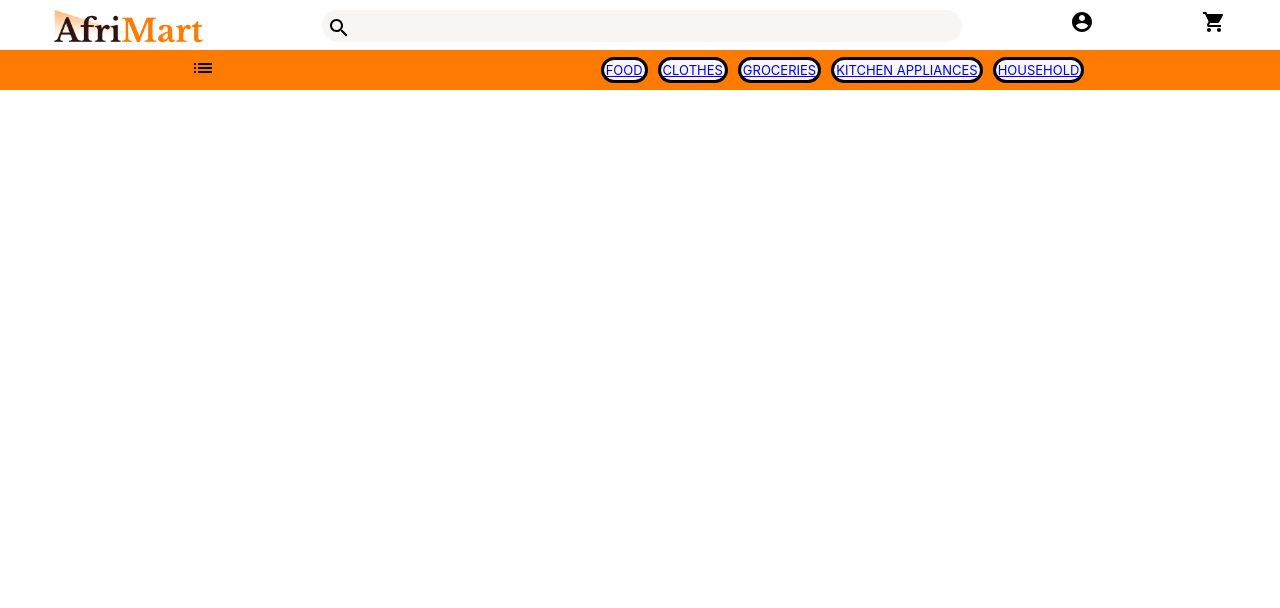
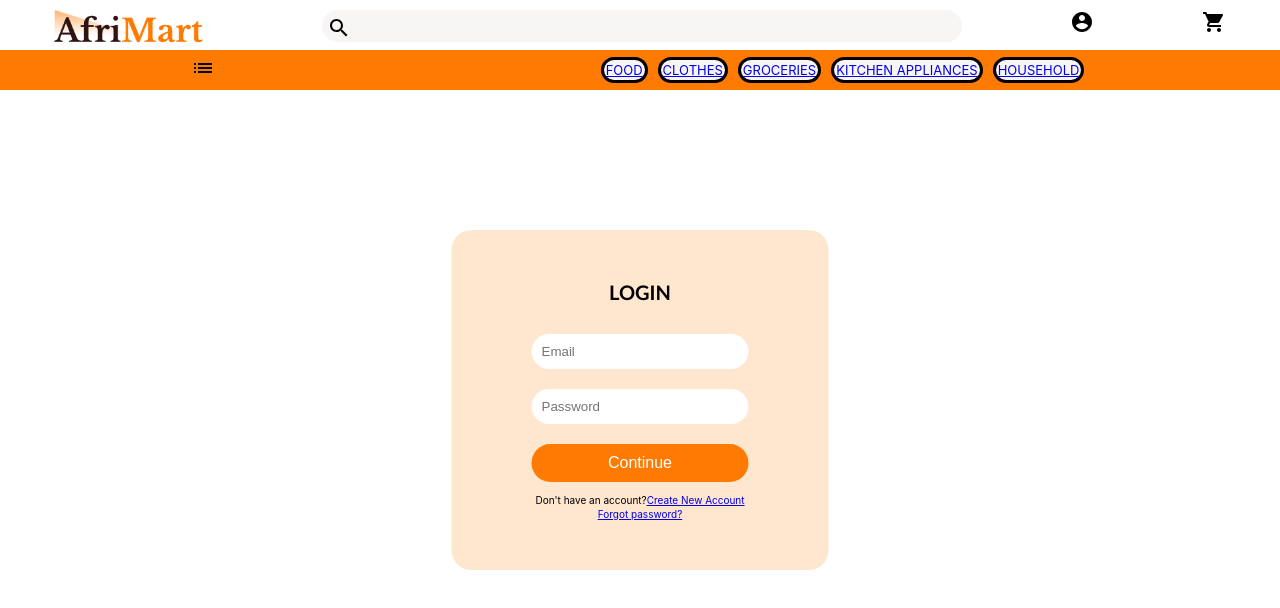
Before and after one commit to Afri-Mart/Frontend, a React (Create React App) app: page / in a window 1280 px wide. Shown: the top 608 px of the page. Built offline with nearby package versions, Linux system fonts and the light colour scheme.

Commit message:
added css login

```diff
--- a/public/index.html
+++ b/public/index.html
@@ -3,6 +3,8 @@
   <head>
     <meta charset="utf-8" />
     <link rel="icon" href="%PUBLIC_URL%/favicon.ico" />
+    <link href="https://fonts.googleapis.com/icon?family=Material+Icons"
+      rel="stylesheet">
     <meta name="viewport" content="width=device-width, initial-scale=1" />
     <meta name="theme-color" content="#000000" />
     <meta
--- a/src/App.js
+++ b/src/App.js
@@ -8,13 +8,10 @@ function App () {
 
     return (
       <BrowserRouter>
-        <div>
-
           {/*<SearchIcon />*/}
           <Header />
           <NavBar/>
-          {/* <LoginForm/> */}
-        </div>
+          <LoginForm/>
       </BrowserRouter>
     )
 
--- a/src/components/Header/header.css
+++ b/src/components/Header/header.css
@@ -29,7 +29,7 @@
     top: 20%;
     left: 5px;
 }
-input{
+.search-input{
     width: 90%;
     height: 80%;
     background: none;
@@ -54,7 +54,7 @@ input{
     font-size: small;
 }
 
-.nav-item{
+.nav-item {
     border-style: solid;
     border-radius: 20px;
     margin: 5px;
--- a/src/components/Header/searchBar.js
+++ b/src/components/Header/searchBar.js
@@ -11,6 +11,7 @@ function SearchBar() {
         <SearchIcon className='search-icon'/>
         <label className='input-field' htmlFor='search'>
         <input
+            className='search-input'
             type='search'
             name='search'
             value={query}
--- a/src/components/Login/login.js
+++ b/src/components/Login/login.js
@@ -1,5 +1,6 @@
 import React, { useState } from 'react'
 import LoginForm from './loginForm'
+import './loginForm.css'
 
 function Login() {
 
@@ -29,9 +30,9 @@ function Login() {
     }
 
   return (
-    <div>
+    <div className='welcome-container'>
         {(user.email !== '') ?
-            <div>
+            <div className=''>
                 <h2>WELCOME {user.email}</h2>
                 <button onClick = {logOut}>LOGOUT</button>
             </div>
--- a/src/components/Login/loginForm.css
+++ b/src/components/Login/loginForm.css
@@ -1,83 +1,66 @@
-/*{
-
+*{
+    margin: 0;
+    padding: 0;
     box-sizing: border-box;
-    font-family: montserrat, sans-serif;
 }
 
-/* Rectangle 3 */
+.form-container{
+    background-color: #FFE6CE;
+    position: fixed;
+    top: 50%;
+    left: 50%;
+    transform: translate(-50%, -50%);
+    padding: 50px 80px;
+    border-radius: 20px;
+}
 
-/*.form {
-    position: absolute;
-    width: 969px;
-    height: 594px;
-    left: 271px;
-    top: 231px;
+.form-group{
+    width: 100%;
+    font-size: 10px;
+    display: flex;
+    flex-direction: column;
+    align-items: center;
+}
+.form-group h3{
+    text-align: center;
+    margin-bottom: 20px;
+    font-size: 20px;
+    font-weight: 600;
+    font-family:'Trebuchet MS', 'Lucida Sans Unicode', 'Lucida Grande', 'Lucida Sans', Arial, sans-serif;
+}
 
-    background: rgba(255, 122, 0, 0.1);
-    box-shadow: 0px 4px 4px rgba(0, 0, 0, 0.25);
-}
-*/
-/*
-h3{
-
-    position: absolute;
-    width: 189px;
-    height: 54px;
-    left: 669px;
-    top: 292px;
-
-    font-family: 'Roboto';
-    font-style: normal;
-    font-weight: 400;
-    font-size: 48px;
-    line-height: 56px;
-
-    color: #000000;
-}
-.form-inner {
-
-    position: absolute;
-    width: 484px;
-    height: 50px;
-    left: 513px;
-    top: 411px;
-
-    background: #FFFFFF;
-    border-radius: 30px;
-
-
-}
-.submit-btn {
-
-    position: absolute;
-    width: 484px;
-    height: 50px;
-    left: 513px;
-    top: 650px;
-
-    background: #FF7A00;
+.form-inner{
+    width: 100%;
+    margin: 10px;
+    background-color: #FFFFFF;
     border-radius: 30px;
 }
 
-
-input, button {
+.login-input{
+    width: 100%;
+    padding: 10px;
     appearance: none;
+    background: none;
     outline: none;
-    background: none;
+    border: none;
 }
 
-form {
-    display: block;
-    margin: 100px;
-    padding: 10px 20px;
-    height: 50vh;
-    align-items: center;
-    justify-content: center;
-    border-radius: 20px;
+button.login-input{
+    background-color: #FF7A00;
+    border-radius: 30px;
+    margin: 10px;
+    font-size: 16px;
+    color:#FFFFFF
 }
 
-.form-group {
-    background-color: white;
-    align-items: center;
-    justify-content: center;
-}*/
+button.login-input:hover {
+    cursor: pointer;
+    background-color: #f79b46;
+
+}
+
+.extra-details{
+    display: flex;
+    justify-content: space-around;
+    margin: 2px;
+}
--- a/src/components/Login/loginForm.js
+++ b/src/components/Login/loginForm.js
@@ -15,41 +15,43 @@ const handleSubmit = (event) => {
 }
 
   return (
-    <div className='form'>
+    <div className='form-container'>
         <form onSubmit = {handleSubmit}>
 
             <div className='form-group'>
-                <h3>LOG IN</h3>
+                <h3>LOGIN</h3>
 
                 <div className='form-inner'>
-                    <label htmlFor='name'>Email: </label>
-                    <input
+                    <label htmlFor='name'></label>
+                    <input className='login-input'
                         type = 'email'
                         id = 'name'
+                        placeholder='Email'
                         value = {userDetails.email}
                         onChange = {e => setUserDetails({...userDetails, email: e.target.value})}
                     />
                 </div>
 
                 <div className='form-inner'>
-                    <label htmlFor='password'>Password: </label>
-                    <input
+                    <label htmlFor='password'></label>
+                    <input className='login-input'
                         type = 'password'
                         id = 'password'
+                        placeholder='Password'
                         value = {userDetails.password}
                         onChange = {e => setUserDetails({...userDetails, password: e.target.value})}
                     />
                 </div>
+
+                <button className='login-input'>Continue</button>
                 {(error !== '') ? (<p>{error}</p>) : ''}
 
-                <div>
-                    <button className='=submit-btn'>SUBMIT</button>
+
+                <div className='extra-details'>
+                    <p>Don't have an account?</p> <Link to= '' className="nav-link">Create New Account</Link>
                 </div>
+                <p><a href = '/'>Forgot password?</a></p>
 
-            </div>
-            <div className='extra-details'>
-                <p>Don't have an account? <Link to= '' className="nav-link">Create New Account</Link></p>
-                <p><a href = '/'>Forgot password?</a></p>
             </div>
 
         </form>
```
Also changed, not shown: src/components/Login/input.css (deleted).
